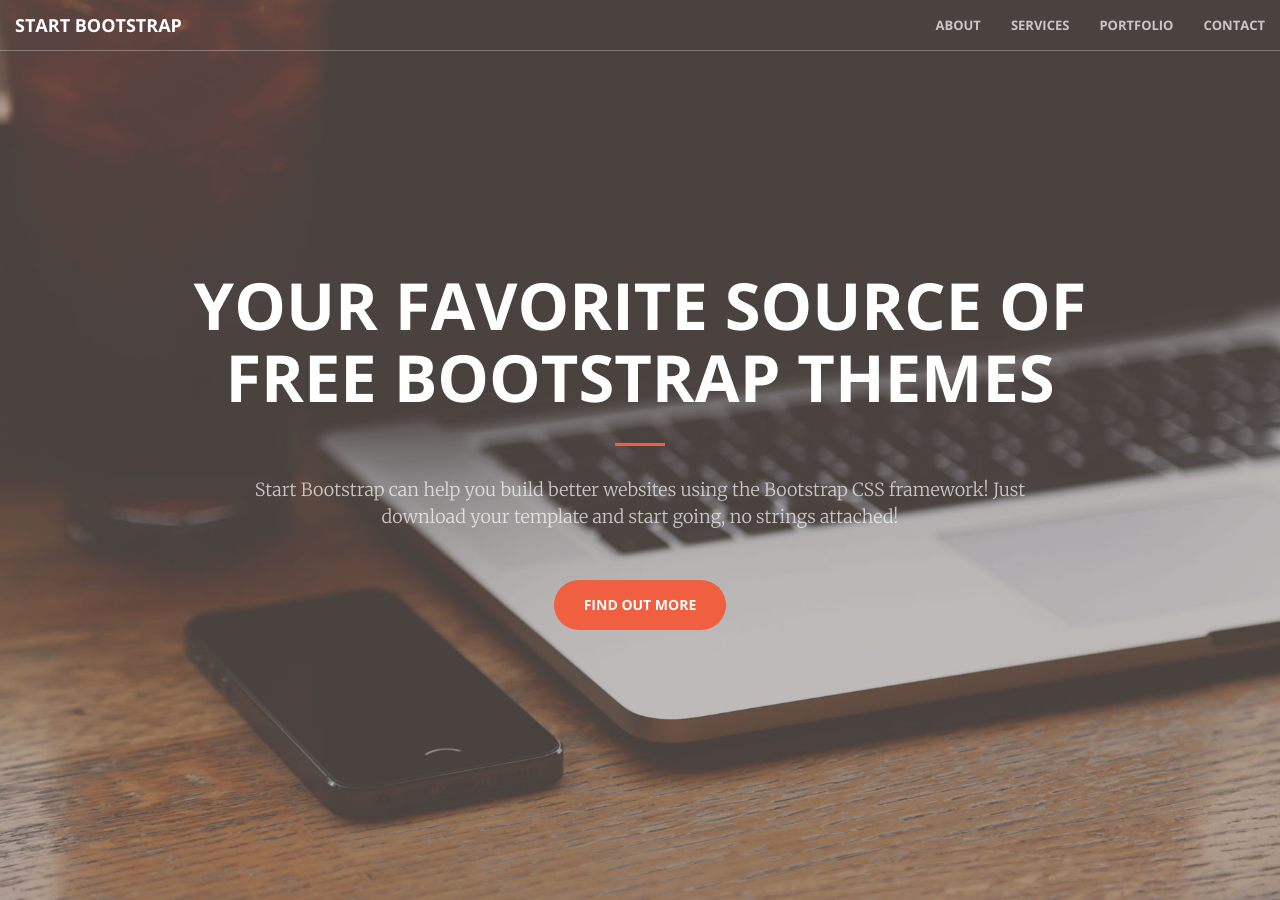
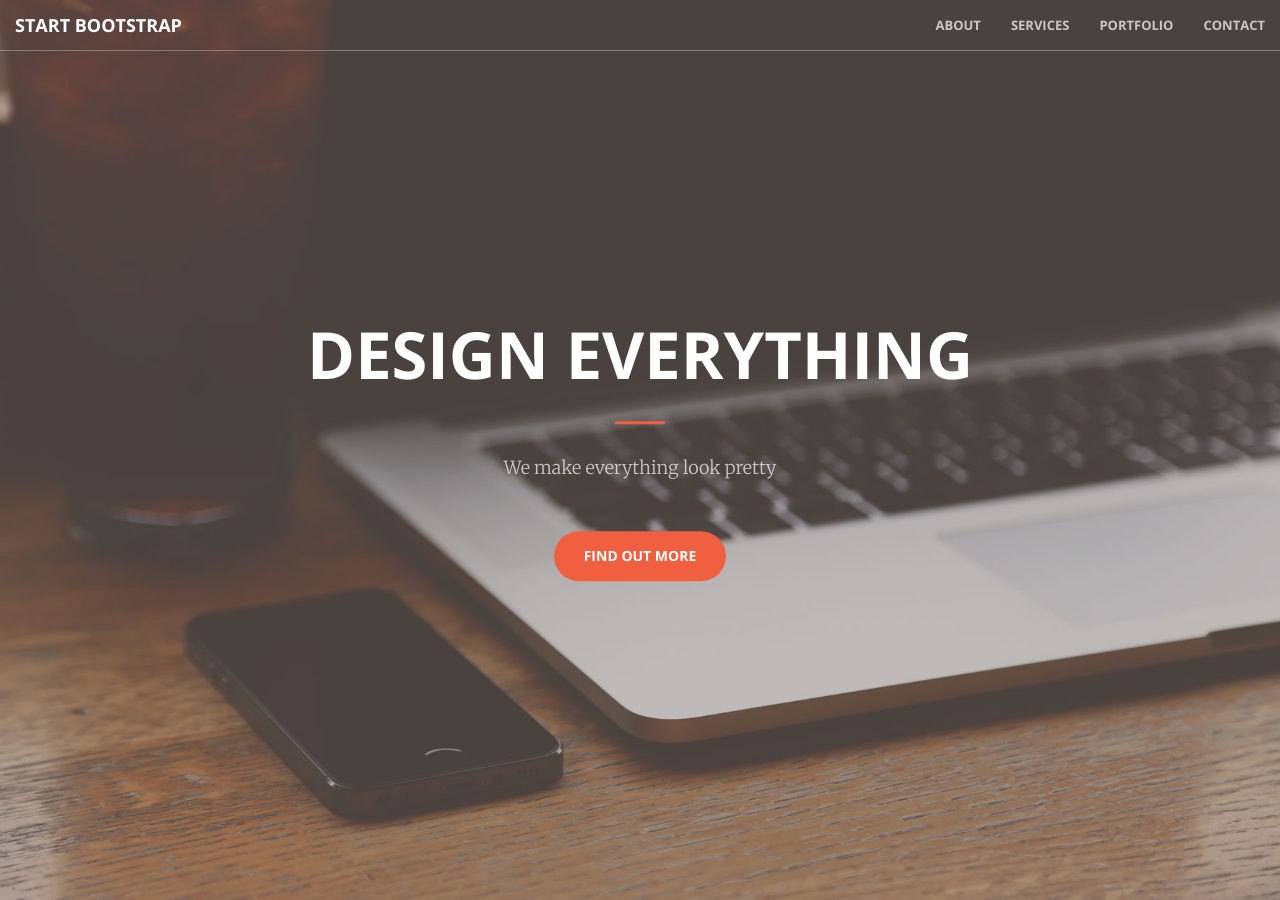
Before and after one commit to keanefine/jekyll_tut, a Jekyll site: the page built from index.html, in a window 1280 px wide and 900 px high. Built offline with Jekyll 4.4.1, drawn with Linux system fonts in a browser that asks for light colours.

Commit message:
Updated 'index.html' via CloudCannon

```diff
--- a/index.html
+++ b/index.html
@@ -6,9 +6,9 @@
     <header>
         <div class="header-content">
             <div class="header-content-inner">
-                <h1 class="editable">Your Favorite Source of Free Bootstrap Themes</h1>
+                <h1 class="editable">Design Everything</h1>
                 <hr />
-                <p class="editable">Start Bootstrap can help you build better websites using the Bootstrap CSS framework! Just download your template and start going, no strings attached!</p>
+                <p class="editable">We make everything look pretty</p>
                 <a href="#about" class="btn btn-primary btn-xl page-scroll">Find Out More</a>
             </div>
         </div>
```
